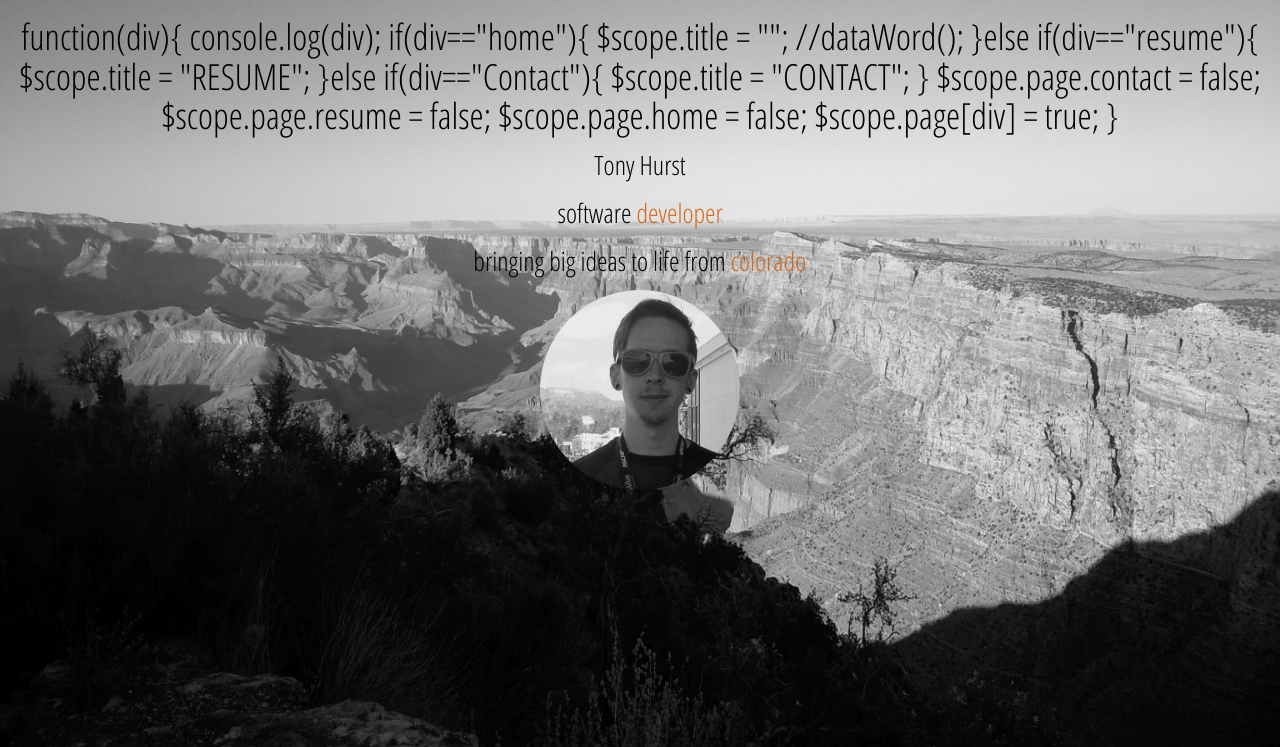
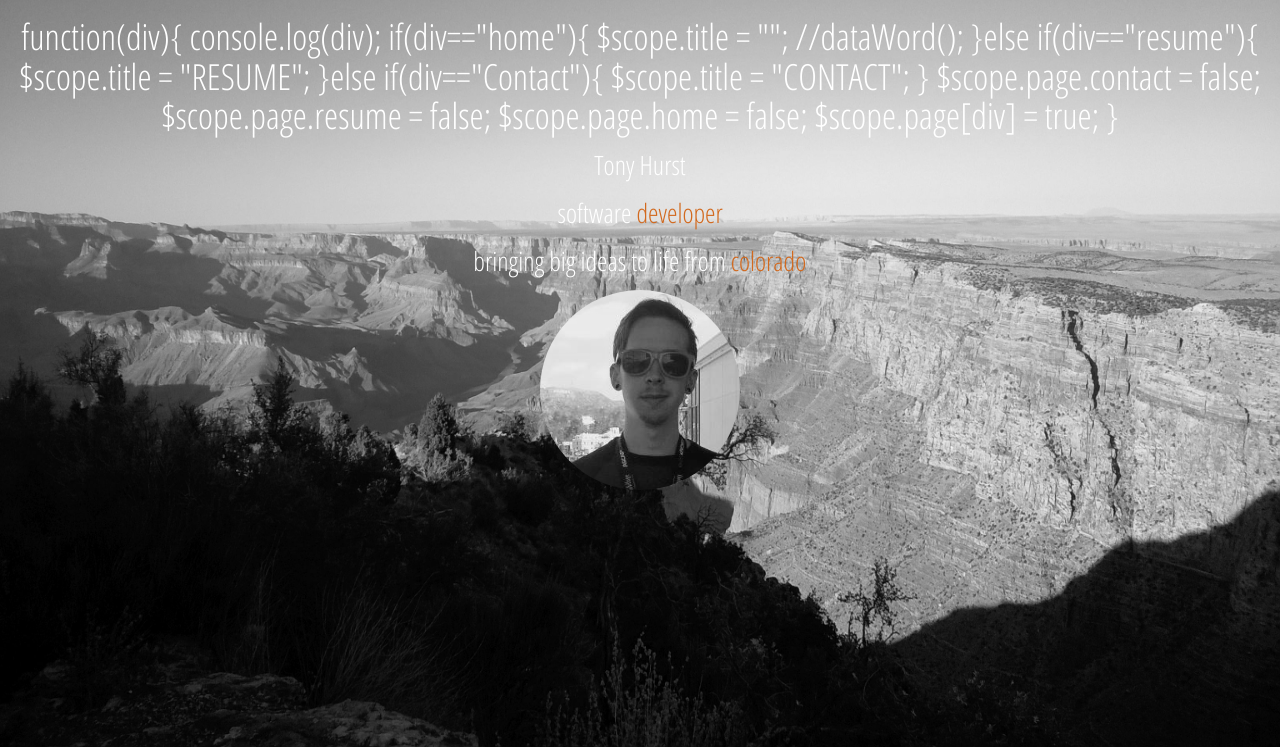
Before and after one commit to thurst0/thurst-web, a plain HTML site: page index.html in a window 1280 px wide. Shown: the part 53-800 px from the top of the page. Drawn offline with nearby package versions, Linux system fonts and the light colour scheme.

Commit message:
Update index.html

```diff
--- a/index.html
+++ b/index.html
@@ -18,7 +18,8 @@ body {
     background-image: url("GCBW.jpg");
     background-repeat: no-repeat;
 	  background-size:100% 100%;
-	    color: black; /* in case image doesn't show up*/
+	    color: white; /* in case image doesn't show up*/
+	font-color: white;
 }
 .opaque {
 opacity:1;
```
